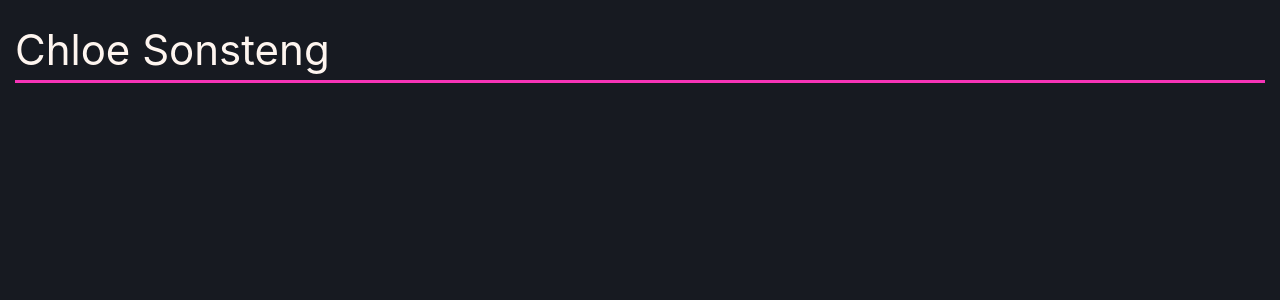
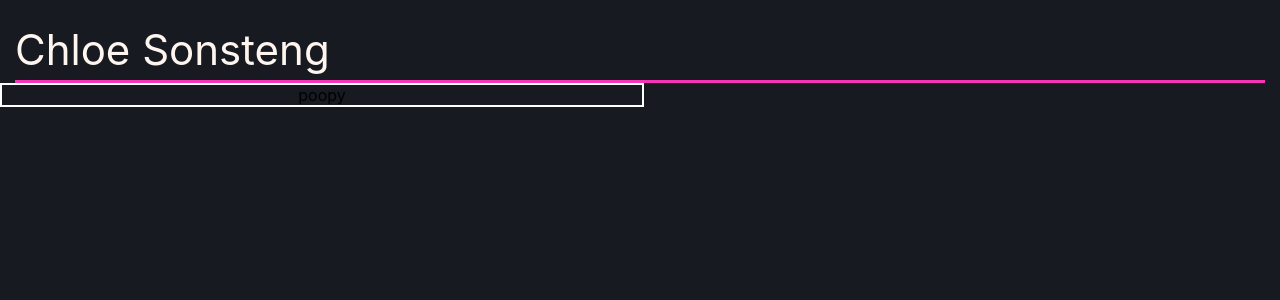
Before and after one commit to csonsteng/csonsteng-website, a React (Create React App) app: page / in a window 1280 px wide. Shown: the top 300 px of the page. Built offline with nearby package versions, Linux system fonts and the light colour scheme.

Commit message:
recognizing drags

```diff
--- a/src/App.css
+++ b/src/App.css
@@ -47,3 +47,11 @@
     transform: rotate(360deg);
   }
 }
+
+.resize{
+  border-width: 2px;
+  border-style: solid;
+  border-color:white;
+  width: 50%;
+  height: 50%;
+}
--- a/src/App.js
+++ b/src/App.js
@@ -1,10 +1,12 @@
 import './App.css';
 import WebHeader from './WebHeader';
+import ResizeableBox from './ResizeableBox';
 
 function App() {
   return (
     <div className="App">
       <WebHeader />
+      <ResizeableBox />
     </div>
   );
 }
--- /dev/null
+++ b/src/ResizeableBox.jsx
@@ -0,0 +1,53 @@
+import {useState, useEffect} from 'react';
+
+const ResizeableBox = ({resizeCallback}) => {
+
+    const [isMouseOver, setIsMouseOver] = useState(false);
+    const [isDragging, setIsDragging] = useState(false);
+    function onMouseDown() {
+        if(!isMouseOver) return;
+
+        setIsDragging(true);
+        console.log(`down`);
+    }
+
+    function onMouseUp(event){
+        setIsDragging(false);
+        console.log(`up`);
+    }
+
+    function onMouseEnter(){
+        setIsMouseOver(true);
+        console.log(`enter`);
+
+    }
+    function onMouseExit(){
+        setIsMouseOver(false);
+        console.log(`exit`);
+
+    }
+    function onMouseMove(event){
+        if(!isDragging) return;
+        console.log(`dragging ${isDragging} ${isMouseOver}`);
+    }
+    useEffect(() => {
+        window.addEventListener('mousemove', onMouseMove);
+        window.addEventListener('mouseup', onMouseUp)
+        return () => {
+            window.removeEventListener('mousemove', onMouseMove);
+            window.removeEventListener('mouseup', onMouseUp)
+        };
+    }, [isDragging, isMouseOver]);
+
+    return (
+        <div className='resize'
+        onPointerEnter={onMouseEnter}
+        onPointerLeave={onMouseExit}
+        onMouseDown={onMouseDown}
+        onmou>
+            poopy
+        </div>
+    )
+}
+
+export default ResizeableBox;
```
